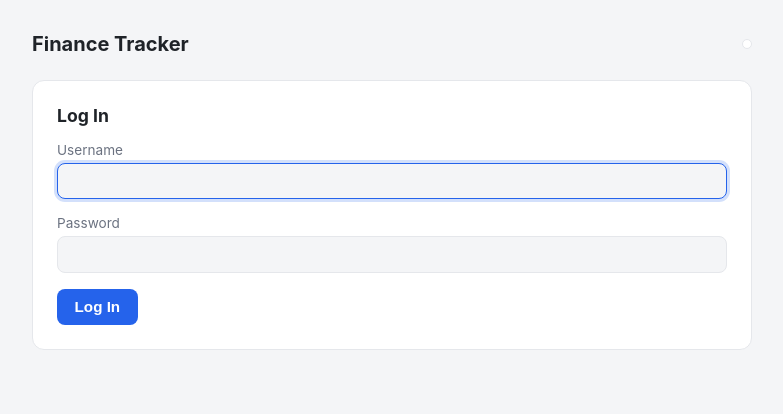
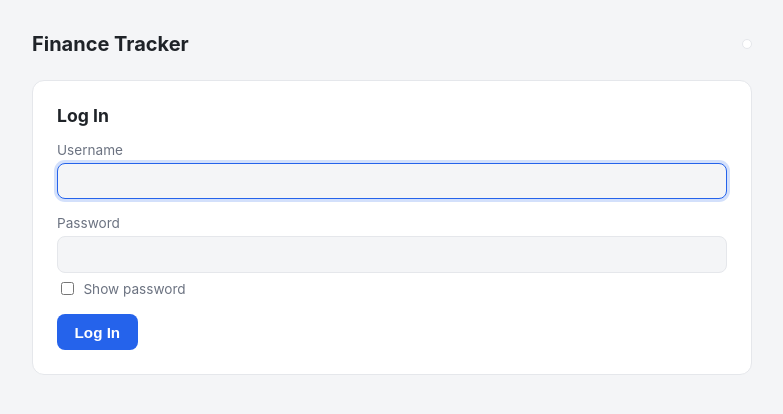
Before and after one commit to KartikR28/Finance-Tracker, a Flask app: page /login in a window 1280 px wide. Shown: the top 414 px of the page, without its empty margins (248-1031 px from the left). Run offline with Flask 3, Linux system fonts and the light colour scheme.

Commit message:
feat: add show password functionality to login form

```diff
--- a/auth.py
+++ b/auth.py
@@ -13,6 +13,7 @@ def init_auth_db():
         """)
 
 def create_user(username, password):
+    username = username.strip().lower()
     with get_conn() as conn:
         conn.execute(
             "INSERT INTO users (username, password_hash) VALUES (?, ?)",
@@ -20,6 +21,7 @@ def create_user(username, password):
         )
 
 def verify_user(username, password):
+    username = username.strip().lower()
     with get_conn() as conn:
         row = conn.execute(
             "SELECT * FROM users WHERE username = ?", (username,)
--- a/requirements.txt
+++ b/requirements.txt
@@ -2,3 +2,4 @@ Flask==3.1.2
 pandas==2.3.3
 matplotlib==3.10.7
 waitress==3.0.2
+python-dotenv==1.2.3
--- a/web/app.py
+++ b/web/app.py
@@ -313,4 +313,4 @@ def api_update_inventory():
     return jsonify({"status": "updated"})
 
 if __name__ == '__main__':
-    app.run(debug=True)
+    app.run(host="0.0.0.0", port=5000, debug=True)
--- a/web/static/style.css
+++ b/web/static/style.css
@@ -165,6 +165,18 @@ form input, form select {
   font-size: 0.95rem;
 }
 
+form label.show-password {
+  display: flex;
+  align-items: center;
+  gap: 0.4rem;
+  margin-top: 0.4rem;
+  margin-bottom: 0;
+}
+
+form label.show-password input[type="checkbox"] {
+  width: auto;
+}
+
 form input:focus, form select:focus {
   outline: none;
   border-color: var(--accent);
--- a/web/templates/login.html
+++ b/web/templates/login.html
@@ -13,7 +13,11 @@
     </div>
     <div class="field">
       <label>Password</label>
-      <input type="password" name="password" required>
+      <input type="password" name="password" id="password" required>
+      <label class="show-password">
+        <input type="checkbox" onclick="document.getElementById('password').type = this.checked ? 'text' : 'password'">
+        Show password
+      </label>
     </div>
     <button type="submit" class="btn">Log In</button>
   </form>
```
Also changed, not shown: finance.db.
